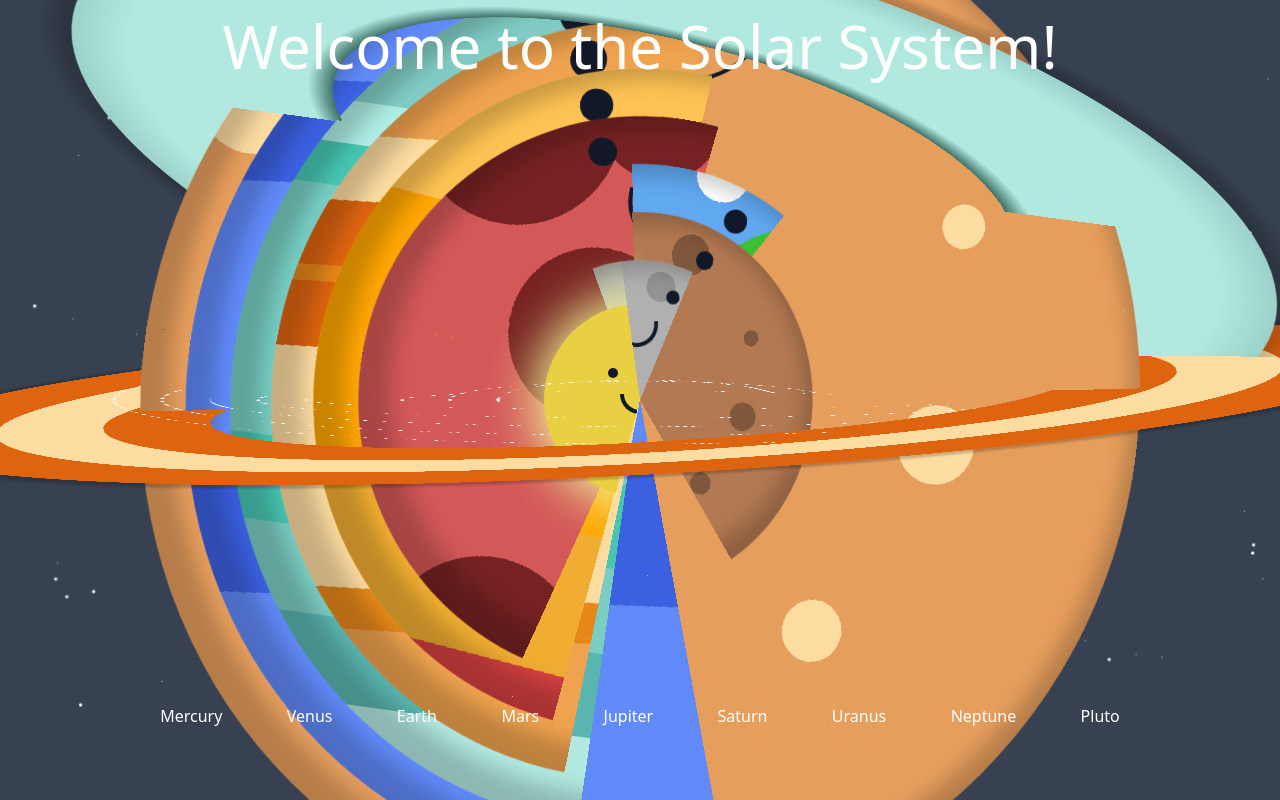
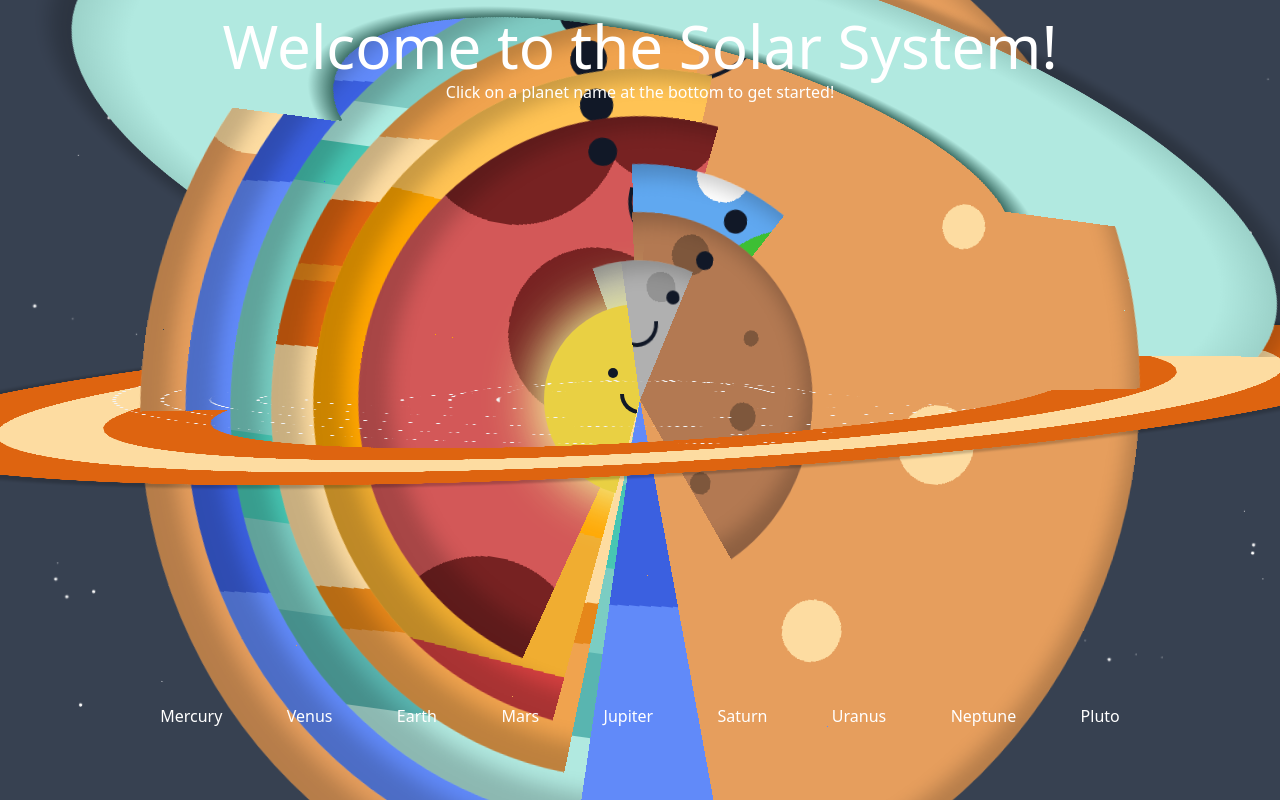
Before and after one commit to cam-peck/mission-beepossible, a Next.js app: page / in a window 1280 px wide. Shown: the top 800 px of the page. Built offline with nearby package versions, Linux system fonts and the light colour scheme.

Commit message:
Added text to direct users and removed overflow hidden from body to view moons

```diff
--- a/pages/index.tsx
+++ b/pages/index.tsx
@@ -60,6 +60,9 @@ export default function Home() {
       <h1 className="text-white text-4xl md:text-5xl lg:text-6xl w-full text-center absolute top-4">
         Welcome to the Solar System!
       </h1>
+      <h2 className="text-white absolute top-24 lg:top-20 text-center w-full">
+        Click on a planet name at the bottom to get started!
+      </h2>
       <nav className="w-full h-12 absolute bottom-4 md:bottom-12 flex justify-center">
         <ul className="w-4/5 h-full md:h-4/5 flex flex-wrap justify-around text-white">
           <li>
```
